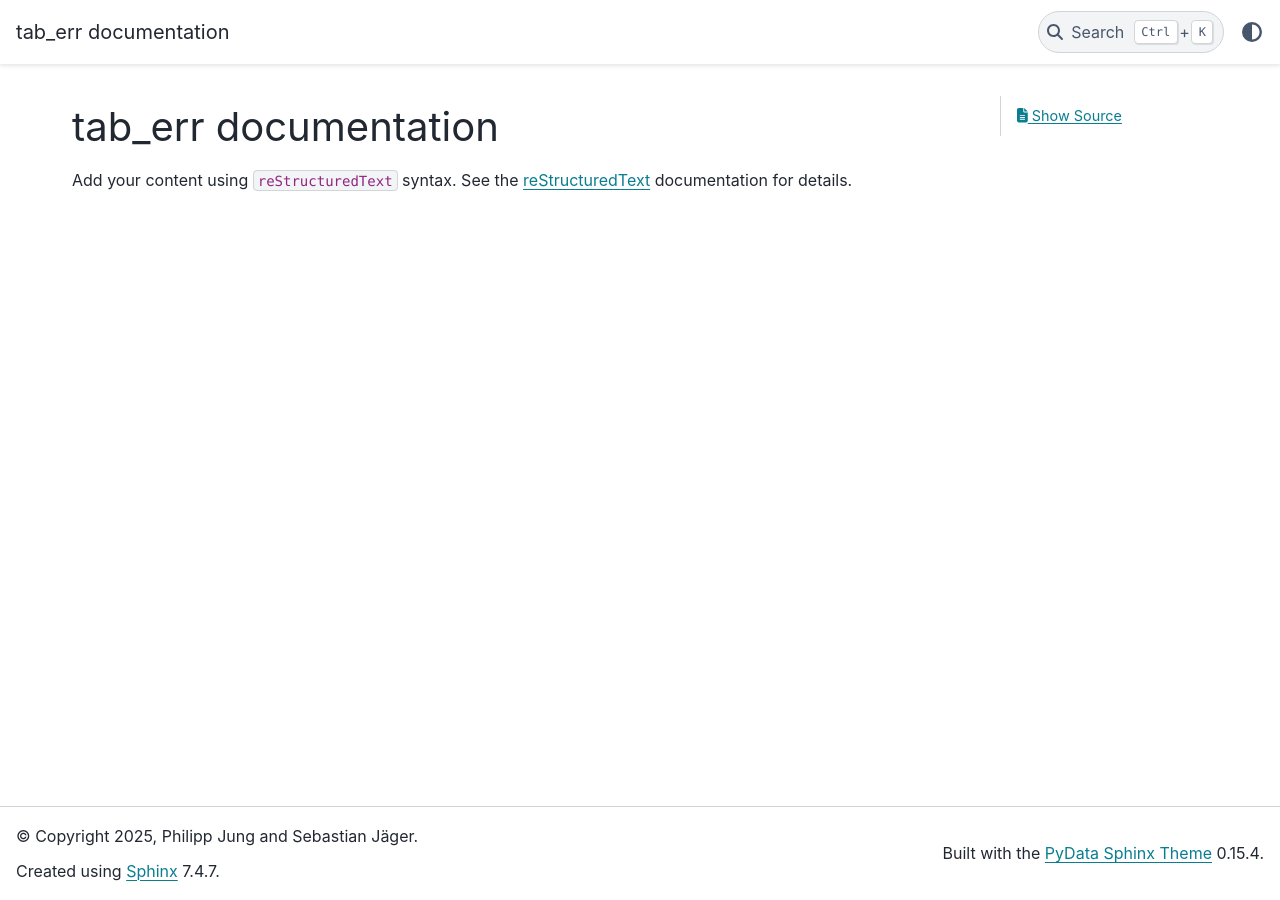
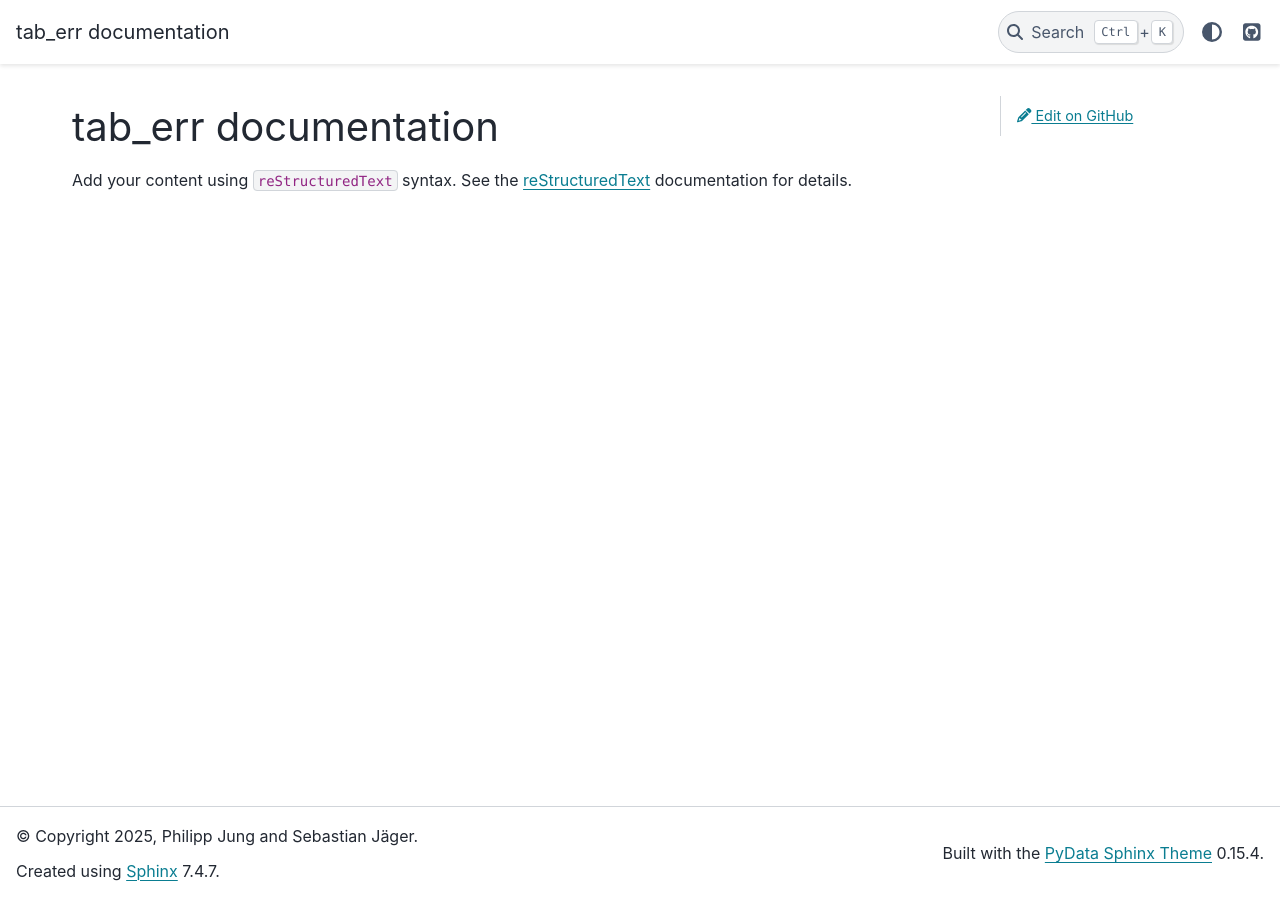
Before and after one commit to calgo-lab/tab_err, a Sphinx documentation site: the page built from docs/source/index.rst, in a window 1280 px wide. Built offline with Sphinx 7.4.7 and the PyData theme 0.15.4, drawn with Linux system fonts in a browser that asks for light colours; pages that are not in the unit, such as notebooks, are missing from menus.

Commit message:
some config for theme

```diff
--- a/docs/source/conf.py
+++ b/docs/source/conf.py
@@ -39,3 +39,18 @@ autoapi_member_order = "groupwise"
 
 html_theme = "pydata_sphinx_theme"
 html_static_path = ["_static"]
+html_theme_options = {
+    "github_url": "https://github.com/calgo-lab/tab_err",
+    "use_edit_page_button": True,
+    "show_toc_level": 2,
+    "secondary_sidebar_items": {
+        "**": ["page-toc", "edit-this-page"],
+    }
+}
+
+html_context = {
+    "github_user": "calgo-lab",
+    "github_repo": "tab_err",
+    "github_version": "main",
+    "doc_path": "docs/source",
+}
```
